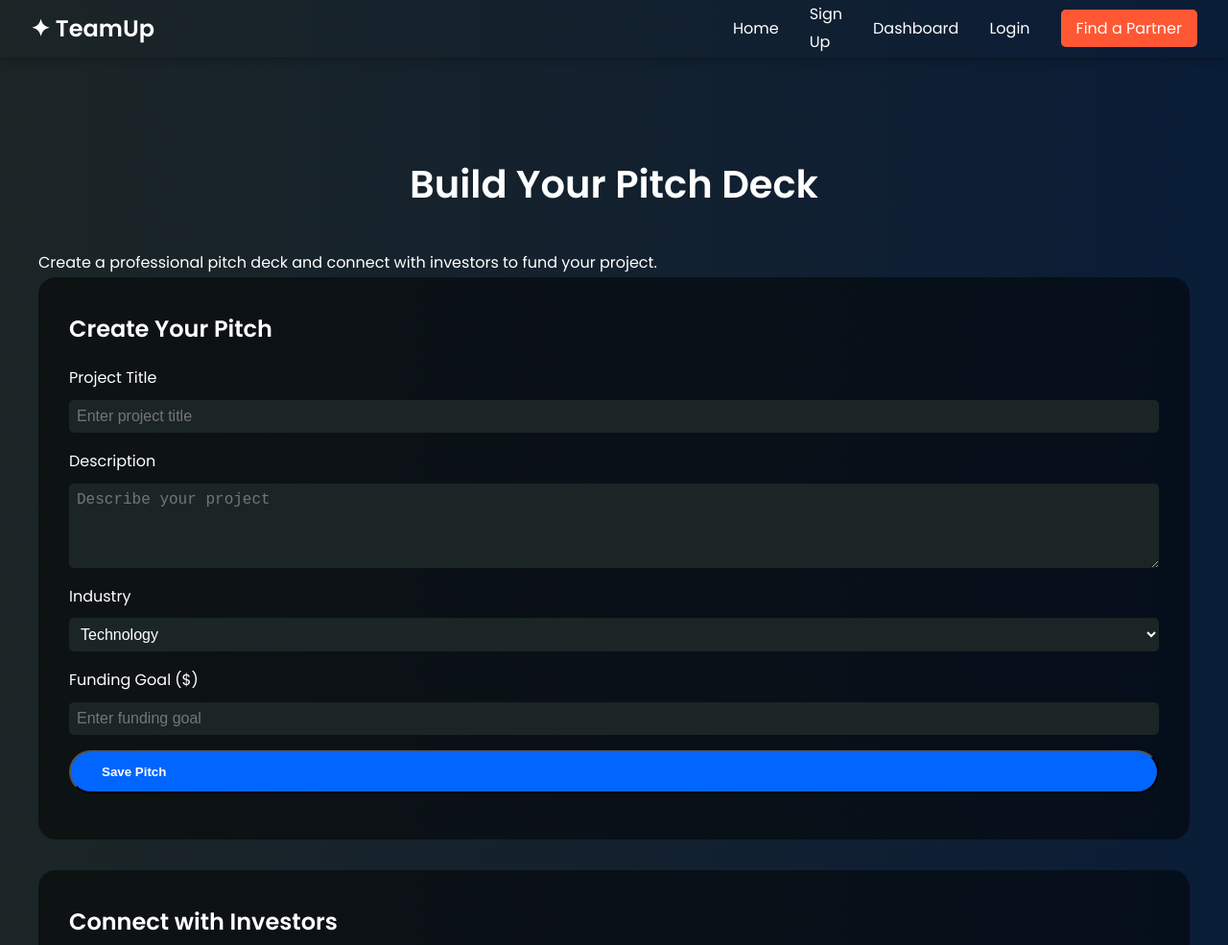
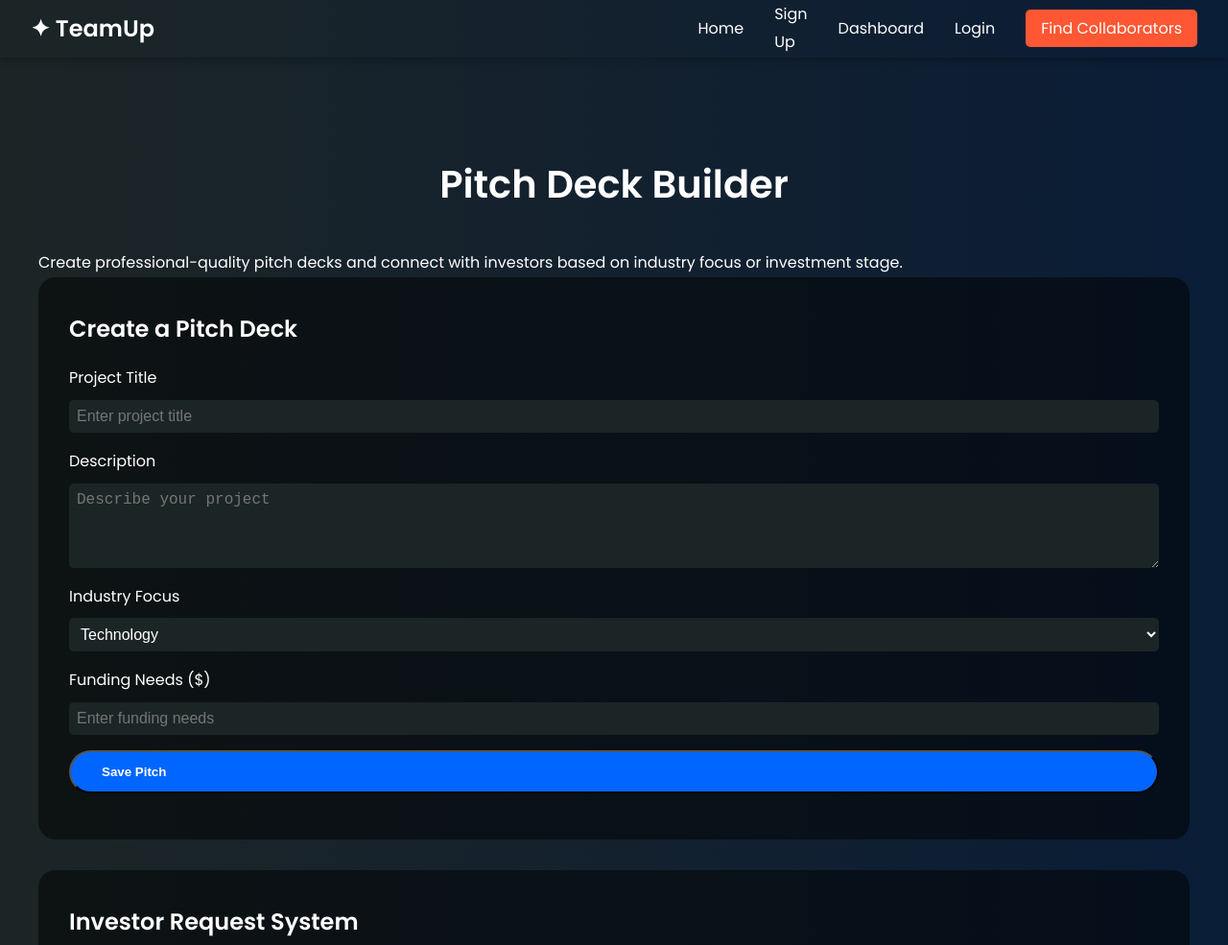
Before and after one commit to Froxxtt-dev/TeamUp, a plain HTML site: page pitch.html in a window 1280 px wide. Shown: the top 985 px of the page at 96% size. Drawn offline with Linux system fonts and the light colour scheme.

Commit message:
Update pitch.html

```diff
--- a/pitch.html
+++ b/pitch.html
@@ -3,7 +3,7 @@
 <head>
   <meta charset="UTF-8">
   <meta name="viewport" content="width=device-width, initial-scale=1.0">
-  <title>TeamUp - Pitch Builder</title>
+  <title>TeamUp - Pitch Deck Builder</title>
   <link rel="stylesheet" href="styles.css">
   <link href="https://fonts.googleapis.com/css2?family=Poppins:wght@400;600&display=swap" rel="stylesheet">
 </head>
@@ -17,7 +17,7 @@
         <li><a href="signup.html">Sign Up</a></li>
         <li><a href="dashboard.html">Dashboard</a></li>
         <li><a href="#">Login</a></li>
-        <li><a href="dashboard.html" class="btn-find-partner">Find a Partner</a></li>
+        <li><a href="dashboard.html" class="btn-find-partner">Find Collaborators</a></li>
       </ul>
       <div class="menu-toggle">☰</div>
     </nav>
@@ -25,12 +25,12 @@
 
   <section id="pitch" class="pitch-section">
     <div class="pitch-content">
-      <h1 class="fade-in">Build Your Pitch Deck</h1>
-      <p class="fade-in">Create a professional pitch deck and connect with investors to fund your project.</p>
+      <h1 class="fade-in">Pitch Deck Builder</h1>
+      <p class="fade-in">Create professional-quality pitch decks and connect with investors based on industry focus or investment stage.</p>
 
       <!-- Pitch Deck Builder -->
       <div class="pitch-builder fade-in">
-        <h2>Create Your Pitch</h2>
+        <h2>Create a Pitch Deck</h2>
         <form id="pitch-form">
           <div class="form-group">
             <label for="pitch-title">Project Title</label>
@@ -41,7 +41,7 @@
             <textarea id="pitch-description" name="pitch-description" placeholder="Describe your project" rows="4" required></textarea>
           </div>
           <div class="form-group">
-            <label for="pitch-industry">Industry</label>
+            <label for="pitch-industry">Industry Focus</label>
             <select id="pitch-industry" name="pitch-industry">
               <option value="tech">Technology</option>
               <option value="health">Healthcare</option>
@@ -50,8 +50,8 @@
             </select>
           </div>
           <div class="form-group">
-            <label for="pitch-funding">Funding Goal ($)</label>
-            <input type="number" id="pitch-funding" name="pitch-funding" placeholder="Enter funding goal" required>
+            <label for="pitch-funding">Funding Needs ($)</label>
+            <input type="number" id="pitch-funding" name="pitch-funding" placeholder="Enter funding needs" required>
           </div>
           <button type="submit" class="btn-join">Save Pitch</button>
         </form>
@@ -62,7 +62,7 @@
 
       <!-- Investor Connection -->
       <div class="investor-connection fade-in">
-        <h2>Connect with Investors</h2>
+        <h2>Investor Request System</h2>
         <form id="investor-search">
           <div class="form-group">
             <label for="investor-industry">Industry Focus</label>
@@ -109,7 +109,7 @@
         </form>
       </div>
       <div class="social-links">
-        <h4>Connect with us</h4>
+        <h4>Connect with Us</h4>
         <div class="social-icons">
           <a href="https://facebook.com" target="_blank" title="Follow us on Facebook" class="bounce">f</a>
           <a href="https://youtube.com" target="_blank" title="Watch our videos on YouTube" class="bounce">▶</a>
```
